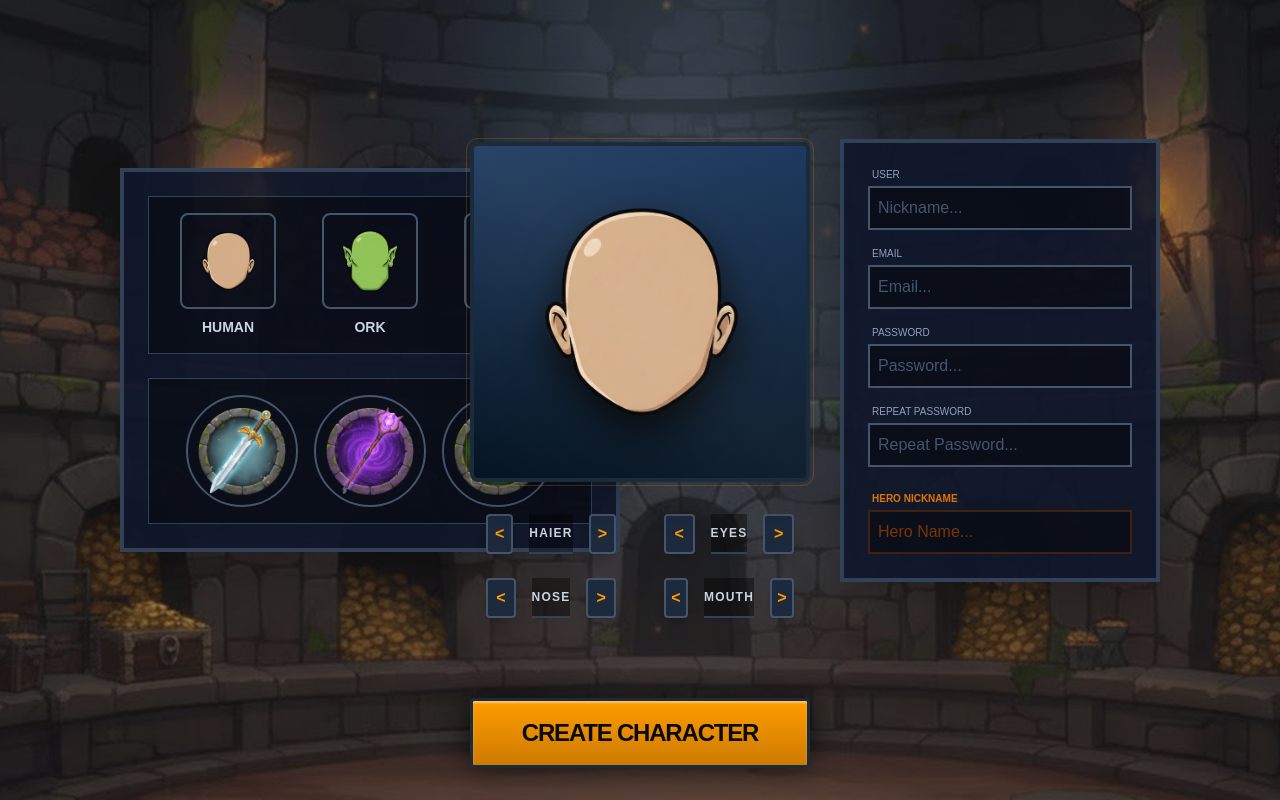
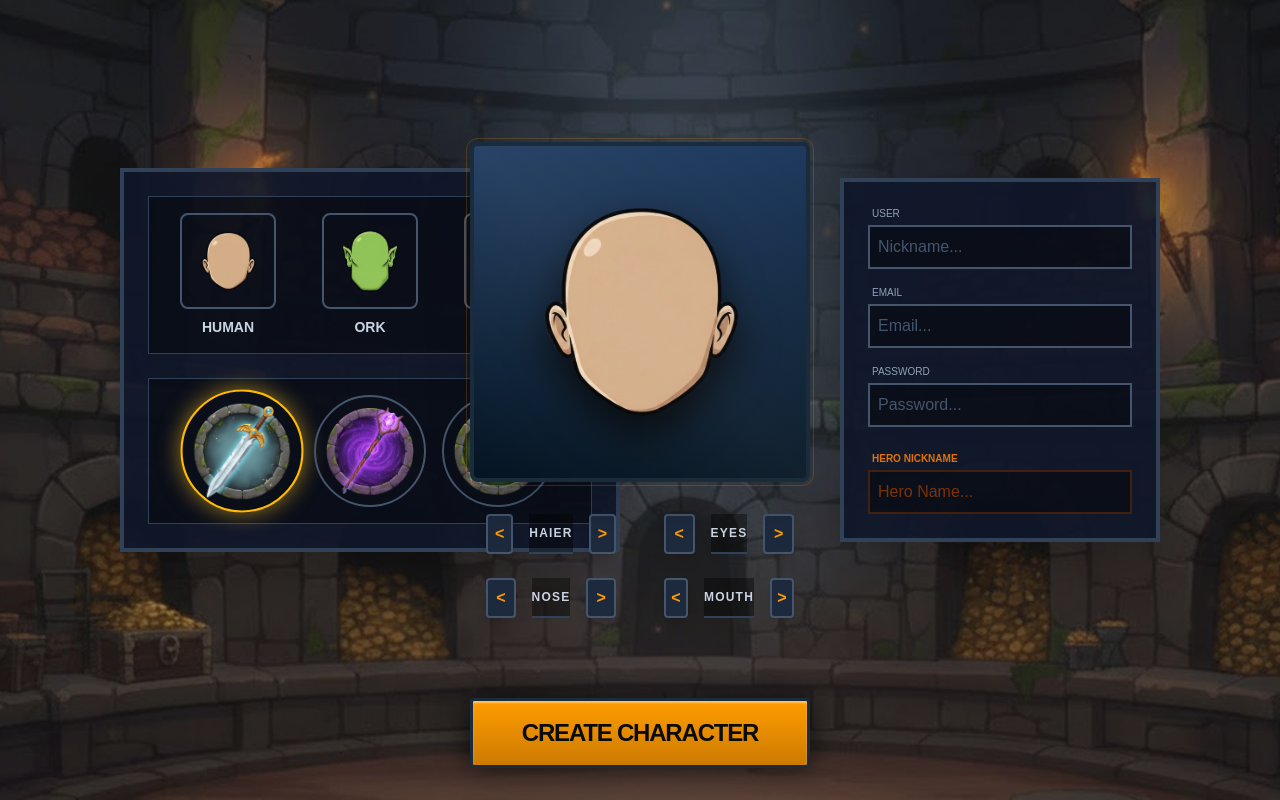
Before and after one commit to RybaLP/IdleRealms-UI, a Next.js app: page /register in a window 1280 px wide. Built offline with nearby package versions, Linux system fonts and the light colour scheme.

Commit message:
feat : implement busines logic for registration

```diff
--- a/app/register/components/characterCreator/classSelection.tsx
+++ b/app/register/components/characterCreator/classSelection.tsx
@@ -1,40 +1,64 @@
+"use client";
+import { useDispatch, useSelector } from "react-redux";
 import Image from "next/image";
+import { setClass } from "@/app/store/registerSlice";
+import { HeroClass } from "@/app/types/game.types";
+import { RootState } from "@/app/redux/reduxStore";
 
 export default function ClassSelection() {
+  const dispatch = useDispatch();
+
+  const selectedClass = useSelector((state: RootState) => state.register.character.heroClass);
+
+  const handleSelect = (className: HeroClass) => {
+    dispatch(setClass(className));
+  };
+
   return (
     <div className="flex justify-center gap-4 p-4 bg-black/40 border border-slate-700">
-      <div className="cursor-pointer group">
-        <div className="w-28 h-28 relative border-2 border-slate-600 rounded-full overflow-hidden transition-all duration-300 group-hover:border-amber-400 group-hover:scale-110 group-hover:shadow-lg group-hover:shadow-amber-400/50 group-hover:rotate-6">
-          <Image
-            src={'/warrior-icone.png'}
-            fill
-            className="object-cover"
-            alt="warrior"
-          />
+
+      {/* WARRIOR */}
+      <div
+        onClick={() => handleSelect('WARRIOR')}
+        className={`cursor-pointer group ${selectedClass === 'WARRIOR' ? 'scale-110' : ''}`}
+      >
+        <div className={`w-28 h-28 relative border-2 rounded-full overflow-hidden transition-all duration-300
+          ${selectedClass === 'WARRIOR'
+            ? 'border-amber-400 shadow-[0_0_20px_rgba(251,191,36,0.6)]'
+            : 'border-slate-600 group-hover:border-amber-400'
+          } group-hover:rotate-6`}>
+          <Image src={'/warrior-icone.png'} fill className="object-cover" alt="warrior" />
         </div>
       </div>
 
-      <div className="cursor-pointer group">
-        <div className="w-28 h-28 relative border-2 border-slate-600 rounded-full overflow-hidden transition-all duration-300 group-hover:border-amber-400 group-hover:scale-110 group-hover:shadow-lg group-hover:shadow-purple-400/50 group-hover:rotate-6">
-          <Image
-            src={'/mage-icone.png'}
-            fill
-            className="object-cover"
-            alt="mage"
-          />
+      {/* MAGE */}
+      <div
+        onClick={() => handleSelect('MAGE')}
+        className={`cursor-pointer group ${selectedClass === 'MAGE' ? 'scale-110' : ''}`}
+      >
+        <div className={`w-28 h-28 relative border-2 rounded-full overflow-hidden transition-all duration-300
+          ${selectedClass === 'MAGE'
+            ? 'border-purple-400 shadow-[0_0_20px_rgba(192,132,252,0.6)]'
+            : 'border-slate-600 group-hover:border-amber-400'
+          } group-hover:rotate-6`}>
+          <Image src={'/mage-icone.png'} fill className="object-cover" alt="mage" />
         </div>
       </div>
 
-      <div className="cursor-pointer group">
-        <div className="w-28 h-28 relative border-2 border-slate-600 rounded-full overflow-hidden transition-all duration-300 group-hover:border-amber-400 group-hover:scale-110 group-hover:shadow-lg group-hover:shadow-green-400/50 group-hover:rotate-6">
-          <Image
-            src={'/scout-icone.png'}
-            fill
-            className="object-cover"
-            alt="scout"
-          />
+      {/* SCOUT */}
+      <div
+        onClick={() => handleSelect('SCOUT')}
+        className={`cursor-pointer group ${selectedClass === 'SCOUT' ? 'scale-110' : ''}`}
+      >
+        <div className={`w-28 h-28 relative border-2 rounded-full overflow-hidden transition-all duration-300
+          ${selectedClass === 'SCOUT'
+            ? 'border-green-400 shadow-[0_0_20px_rgba(74,222,128,0.6)]'
+            : 'border-slate-600 group-hover:border-amber-400'
+          } group-hover:rotate-6`}>
+          <Image src={'/scout-icone.png'} fill className="object-cover" alt="scout" />
         </div>
       </div>
+
     </div>
   );
 }
--- /dev/null
+++ b/app/register/components/createButton.tsx
@@ -0,0 +1,54 @@
+"use client";
+import { useState } from "react";
+import { useSelector } from "react-redux";
+import { useRouter } from "next/navigation";
+import { RootState } from "@/app/redux/reduxStore";
+import { registerCharacter } from "@/app/services/authService";
+
+export default function CreateButton() {
+  const router = useRouter();
+  const registerData = useSelector((state: RootState) => state.register);
+  const [isLoading, setIsLoading] = useState(false);
+
+  const handleCreate = async () => {
+    // Podstawowa walidacja
+    const { email, password, nickname, heroNickname } = registerData.credentials;
+    if (!email || !password || !nickname || !heroNickname) {
+      alert("Please fill in all details before embarking on your journey!");
+      return;
+    }
+
+    setIsLoading(true);
+    try {
+      const result = await registerCharacter(registerData);
+      console.log("Response from server:", result);
+      alert("Character created successfully!");
+
+    } catch (error: any) {
+      alert(`Error: ${error.message}`);
+    } finally {
+      setIsLoading(false);
+    }
+  };
+
+  return (
+    <button
+      onClick={handleCreate}
+      disabled={isLoading}
+      className={`
+        min-w-85 py-4
+        bg-linear-to-b from-[#ff9d00] to-[#cc7a00]
+        border-[3px] border-[#1a2b3c]
+        text-[#0a0a0a] font-black text-2xl uppercase tracking-tighter
+        shadow-[0_0_30px_rgba(0,0,0,0.7),inset_0_2px_2px_rgba(255,255,255,0.4)]
+        transition-all rounded-sm
+        ${isLoading
+          ? "opacity-50 cursor-wait"
+          : "hover:from-[#ffb333] hover:to-[#e68a00] hover:scale-105 active:scale-95 cursor-pointer"
+        }
+      `}
+    >
+      {isLoading ? "Creating..." : "Create Character"}
+    </button>
+  );
+}
--- a/app/register/components/registerForm.tsx
+++ b/app/register/components/registerForm.tsx
@@ -1,10 +1,32 @@
+"use client";
+
+import { useDispatch, useSelector } from "react-redux";
+import { setCredentials } from "@/app/store/registerSlice";
+import { RootState } from "@/app/redux/reduxStore";
+
 const RegisterForm = () => {
+  const dispatch = useDispatch();
+
+  const credentials = useSelector((state: RootState) => state.register.credentials);
+
+  const handleChange = (e: React.ChangeEvent<HTMLInputElement>) => {
+    const { name, value } = e.target;
+
+    dispatch(setCredentials({
+      field: name as any,
+      value
+    }));
+  };
+
   return (
     <div className="w-80 bg-slate-900/90 border-4 border-slate-700 p-6 shadow-2xl flex flex-col gap-4">
 
       <div className="flex flex-col gap-1">
         <label className="text-[10px] text-slate-400 uppercase ml-1">User</label>
         <input
+          name="nickname"
+          value={credentials.nickname}
+          onChange={handleChange}
           type="text"
           placeholder="Nickname..."
           className="bg-black/40 border-2 border-slate-600 p-2 text-white placeholder:text-slate-600 focus:outline-none focus:border-amber-500 transition-colors"
@@ -14,6 +36,9 @@ const RegisterForm = () => {
       <div className="flex flex-col gap-1">
         <label className="text-[10px] text-slate-400 uppercase ml-1">Email</label>
         <input
+          name="email"
+          value={credentials.email}
+          onChange={handleChange}
           type="email"
           placeholder="Email..."
           className="bg-black/40 border-2 border-slate-600 p-2 text-white placeholder:text-slate-600 focus:outline-none focus:border-amber-500 transition-colors"
@@ -23,17 +48,11 @@ const RegisterForm = () => {
       <div className="flex flex-col gap-1">
         <label className="text-[10px] text-slate-400 uppercase ml-1">Password</label>
         <input
+          name="password"
+          value={credentials.password}
+          onChange={handleChange}
           type="password"
           placeholder="Password..."
-          className="bg-black/40 border-2 border-slate-600 p-2 text-white placeholder:text-slate-600 focus:outline-none focus:border-amber-500 transition-colors"
-        />
-      </div>
-
-      <div className="flex flex-col gap-1">
-        <label className="text-[10px] text-slate-400 uppercase ml-1">Repeat password</label>
-        <input
-          type="password"
-          placeholder="Repeat Password..."
           className="bg-black/40 border-2 border-slate-600 p-2 text-white placeholder:text-slate-600 focus:outline-none focus:border-amber-500 transition-colors"
         />
       </div>
@@ -41,6 +60,9 @@ const RegisterForm = () => {
       <div className="flex flex-col gap-1 mt-2">
         <label className="text-[10px] text-amber-600 uppercase ml-1 font-bold">Hero Nickname</label>
         <input
+          name="heroNickname"
+          value={credentials.heroNickname}
+          onChange={handleChange}
           type="text"
           placeholder="Hero Name..."
           className="bg-black/40 border-2 border-amber-900/50 p-2 text-amber-400 placeholder:text-amber-900 focus:outline-none focus:border-amber-500 transition-colors"
@@ -48,7 +70,7 @@ const RegisterForm = () => {
       </div>
 
     </div>
-  )
-}
+  );
+};
 
-export default RegisterForm
+export default RegisterForm;
--- a/app/register/page.tsx
+++ b/app/register/page.tsx
@@ -3,6 +3,7 @@ import CreateCharacterPanel from "./components/characterCreator/createCharacterP
 import CharacterAvatar from "../components/shared/characterAvatar"
 import RegisterForm from "./components/registerForm"
 import AppearanceCustomizer from "./components/characterCreator/appearanceCustomizer"
+import CreateButton from "./components/createButton"
 
 const Page = () => {
   return (
@@ -34,18 +35,7 @@ const Page = () => {
       </div>
 
       <div className="absolute bottom-8 left-0 w-full flex justify-center z-30">
-        <button className="
-          min-w-85 py-4
-          bg-linear-to-b from-[#ff9d00] to-[#cc7a00]
-          border-[3px] border-[#1a2b3c]
-          text-[#0a0a0a] font-[900] text-2xl uppercase tracking-tighter
-          shadow-[0_0_30px_rgba(0,0,0,0.7),inset_0_2px_2px_rgba(255,255,255,0.4)]
-          hover:from-[#ffb333] hover:to-[#e68a00]
-          hover:scale-105 active:scale-95 transition-all
-          rounded-sm
-        ">
-          Create Character
-        </button>
+        <CreateButton/>
       </div>
 
     </main>
--- /dev/null
+++ b/app/services/authService.ts
@@ -0,0 +1,35 @@
+import { RegisterState } from "../store/registerSlice";
+
+interface RegisterResponse {
+  success: boolean;
+  message: string;
+  characterId?: string;
+}
+
+export const registerCharacter = async (data: RegisterState): Promise<RegisterResponse> => {
+  const response = await fetch("http://localhost:8080/api/register", {
+    method: "POST",
+    headers: { "Content-Type": "application/json" },
+    body: JSON.stringify({
+      heroClass: data.character.heroClass,
+      visuals: data.visualConfig.configString,
+      email: data.credentials.email,
+      nickname: data.credentials.nickname,
+      password: data.credentials.password,
+      heroNickname: data.credentials.heroNickname,
+    }),
+  });
+
+  if (!response.ok) {
+    let errorMessage = "Registration failed";
+    try {
+      const errorData = await response.json();
+      errorMessage = errorData.message || errorMessage;
+    } catch (e) {
+      errorMessage = `Server error: ${response.status}`;
+    }
+    throw new Error(errorMessage);
+  }
+
+  return response.json();
+};
```
